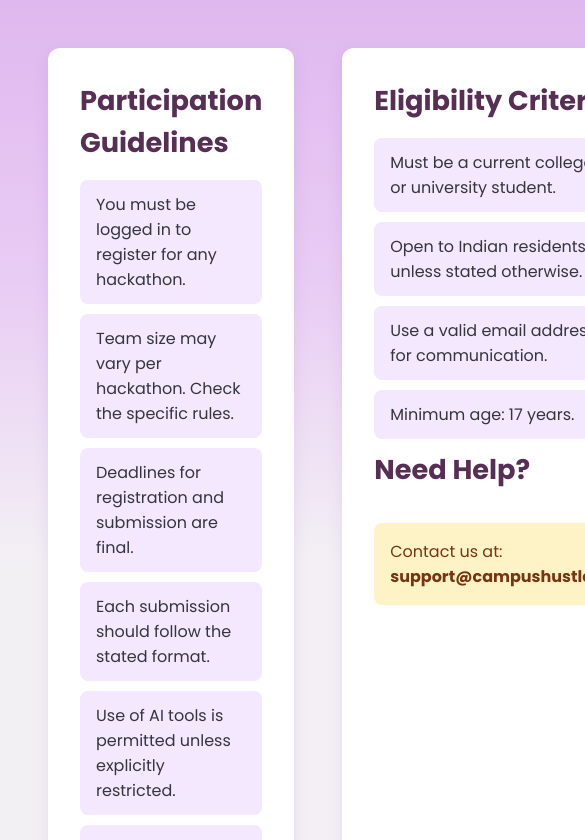
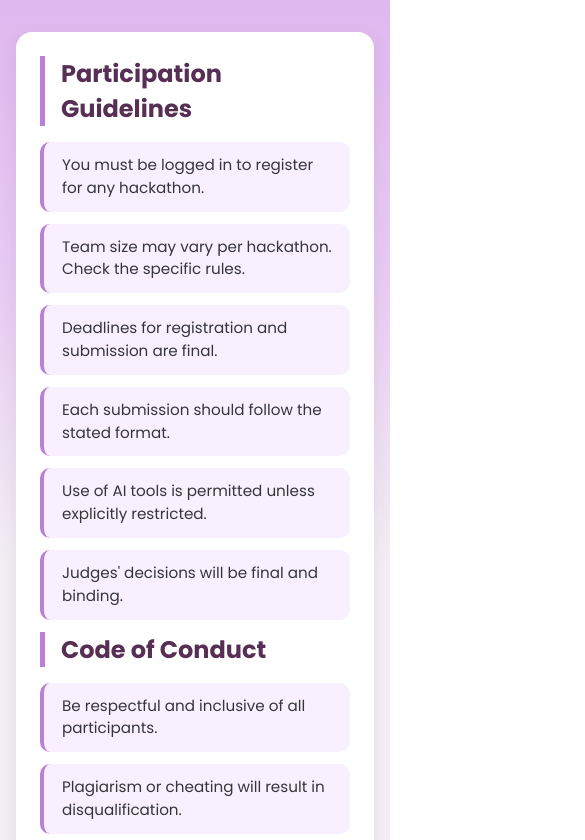
Before and after one commit to AnshulAlgoS/campushustleOG, a React (Create React App) app: page /participation-guidelines in a window 390 px wide. Shown: the top 840 px of the page, 585 px wide, since content can reach past the window. Built offline with nearby package versions, Linux system fonts and the light colour scheme; no server answers.

Commit message:
Update Guidelines.css

```diff
--- a/src/views/Guidelines.css
+++ b/src/views/Guidelines.css
@@ -1,4 +1,4 @@
-/*gradient background */
+/* Gradient Background */
 body {
   margin: 0;
   padding: 0;
@@ -6,57 +6,97 @@ body {
   font-family: "Poppins", sans-serif;
 }
 
+/* Layout Container */
 .guidelines-container {
   display: flex;
   flex-direction: row;
-  gap: 3rem;
+  gap: 2.5rem;
   padding: 3rem;
   max-width: 1200px;
   margin: 0 auto;
+  flex-wrap: wrap;
 }
 
-/* White cards */
+/* Card Sections */
 .guidelines-left, .guidelines-right {
   flex: 1;
-  background-color: #fff;
-  border-radius: 12px;
+  background-color: #ffffff;
+  border-radius: 16px;
   padding: 2rem;
-  box-shadow: 0 6px 16px rgba(103, 58, 183, 0.1);
+  box-shadow: 0 8px 20px rgba(87, 46, 84, 0.1);
+  transition: transform 0.3s ease, box-shadow 0.3s ease;
+}
+
+.guidelines-left:hover, .guidelines-right:hover {
+  transform: translateY(-5px);
+  box-shadow: 0 12px 30px rgba(87, 46, 84, 0.15);
 }
 
 /* Headings */
 .guidelines-left h2, .guidelines-right h2 {
   color: #572E54;
-  font-size: 1.7rem;
+  font-size: 1.8rem;
   margin-bottom: 1rem;
+  border-left: 5px solid #bb7ed9;
+  padding-left: 1rem;
 }
 
-/* List styles */
+/* List Styles */
 .guidelines-left ul, .guidelines-right ul {
   list-style-type: none;
   padding-left: 0;
 }
 
 .guidelines-left li, .guidelines-right li {
-  background-color: #f3e8ff;
+  background-color: #f8f0ff;
   color: #35353a;
-  padding: 12px 16px;
-  border-radius: 8px;
-  margin-bottom: 10px;
+  padding: 12px 18px;
+  border-radius: 10px;
+  margin-bottom: 12px;
   font-size: 1rem;
-  transition: background-color 0.2s ease;
+  line-height: 1.5;
+  border-left: 4px solid #bb7ed9;
+  transition: background-color 0.2s ease, transform 0.2s ease;
 }
 
 .guidelines-left li:hover, .guidelines-right li:hover {
-  background-color: #a068a8b5;
+  background-color: #e6d1f0;
+  transform: scale(1.02);
 }
 
-/* Help paragraph */
+/* Highlight Box */
 .guidelines-right p {
-  background-color: #fef3c7;
-  padding: 1rem;
-  border-radius: 8px;
-  color: #78350f;
+  background-color: #fffbe6;
+  padding: 1rem 1.2rem;
+  border-left: 6px solid #facc15;
+  border-radius: 10px;
+  color: #7c470d;
   font-size: 1rem;
   margin-top: 2rem;
+  line-height: 1.6;
 }
+
+/* Responsive Styles */
+@media (max-width: 768px) {
+  .guidelines-container {
+    flex-direction: column;
+    padding: 2rem 1rem;
+    gap: 2rem;
+  }
+
+  .guidelines-left, .guidelines-right {
+    padding: 1.5rem;
+  }
+
+  .guidelines-left h2, .guidelines-right h2 {
+    font-size: 1.5rem;
+  }
+
+  .guidelines-left li, .guidelines-right li {
+    font-size: 0.95rem;
+  }
+
+  .guidelines-right p {
+    font-size: 0.95rem;
+  }
+}
```
